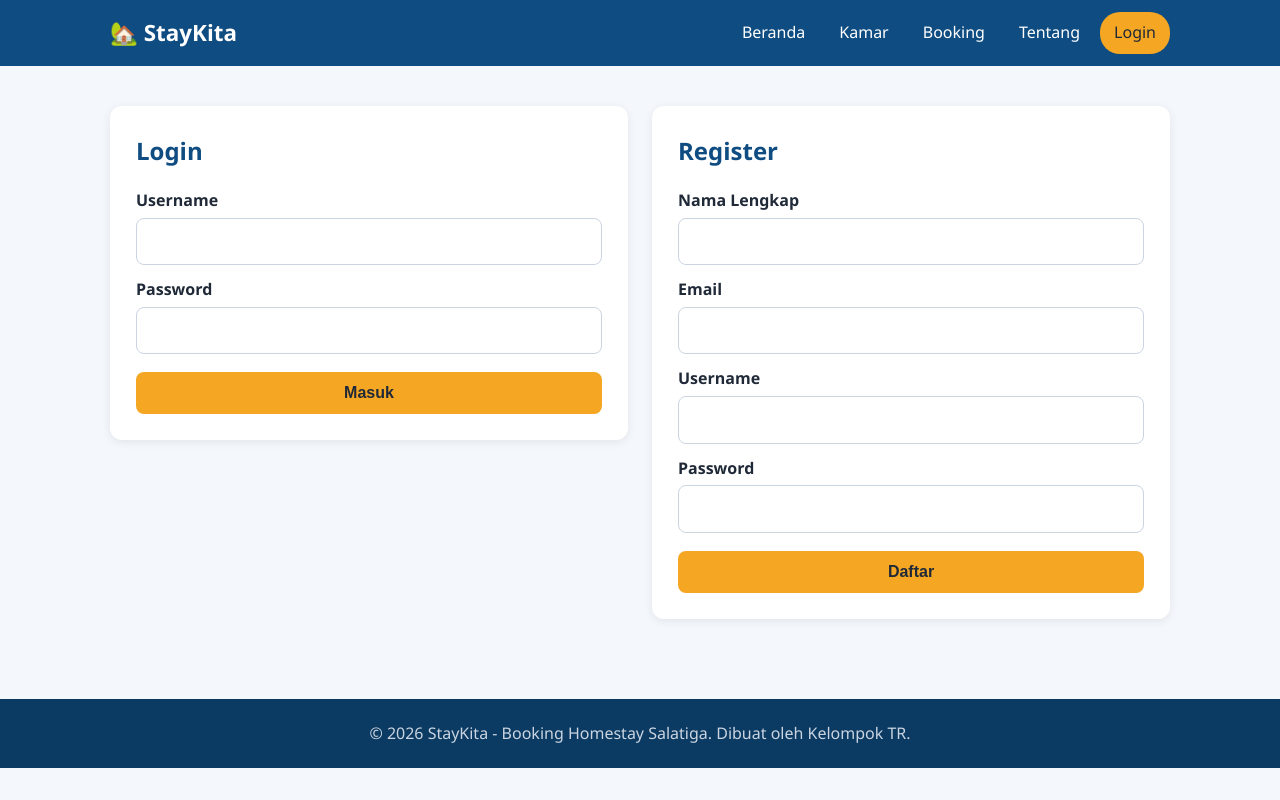
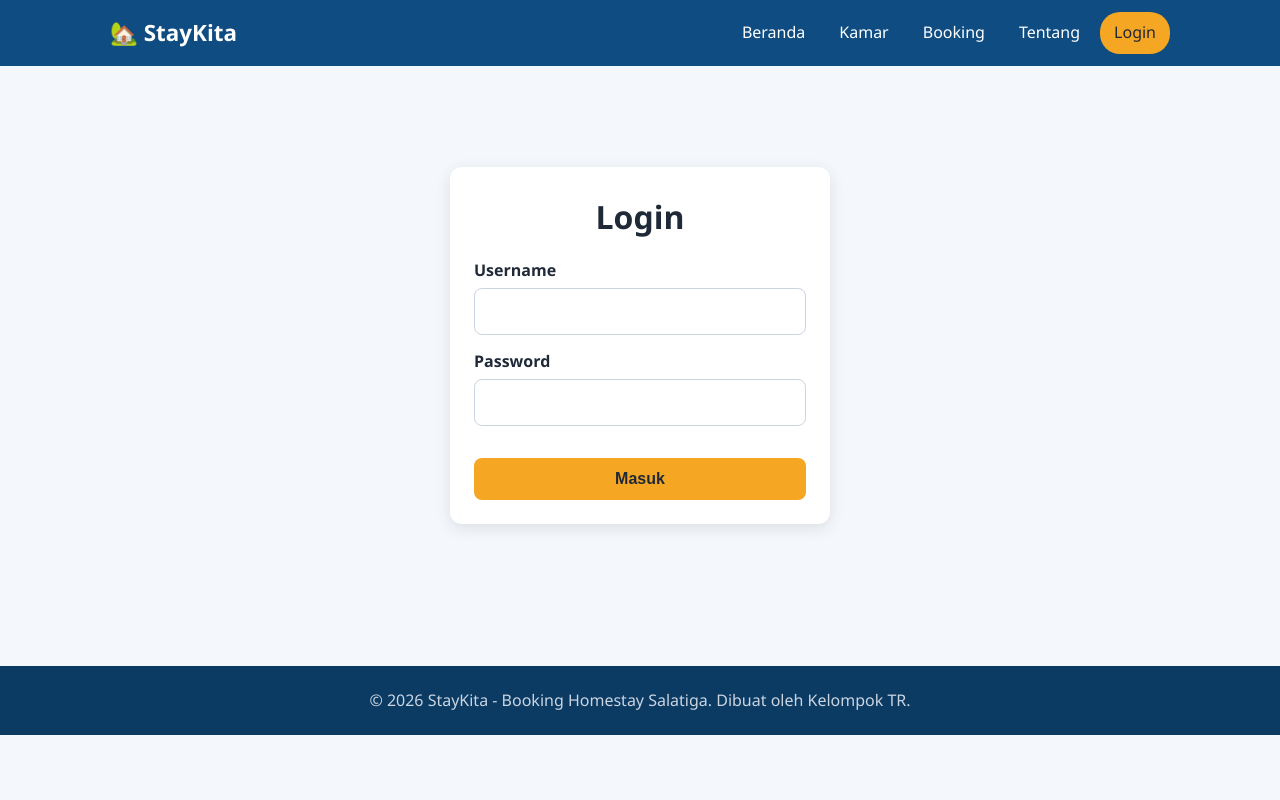
Before and after one commit to NasiKecap51/Waroreng-Lada-Hitam, a plain HTML site: page html/login.html in a window 1280 px wide. Drawn offline with Linux system fonts and the light colour scheme.

Commit message:
first commit

```diff
--- a/css/style.css
+++ b/css/style.css
@@ -253,3 +253,41 @@ footer {
     justify-content: center;
   }
 }
+
+.halaman-login {
+  min-height: 70vh;
+  display: flex;
+  justify-content: center;
+  align-items: center;
+  padding: 24px 16px;
+}
+
+.kartu-login {
+  width: 100%;
+  max-width: 380px;
+  padding: 24px;
+  background: #fff;
+  border-radius: 12px;
+  box-shadow: 0 4px 16px rgba(0, 0, 0, 0.1);
+}
+
+.kartu-login h1 {
+  text-align: center;
+  margin-bottom: 16px;
+}
+
+.kartu-login input {
+  display: block;
+  width: 100%;
+  box-sizing: border-box;
+  margin: 4px 0 14px;
+}
+
+.kartu-login .btn {
+  width: 100%;
+}
+
+.kartu-login .pesan {
+  text-align: center;
+  margin-top: 12px;
+}
--- a/html/login.html
+++ b/html/login.html
@@ -17,39 +17,31 @@
         <a href="kamar.html">Kamar</a>
         <a href="booking.html">Booking</a>
         <a href="tentang.html">Tentang</a>
-        <a href="login.html" class="aktif">Login</a>
+        <a href="login.html" class="aktif" aria-current="page">Login</a>
       </nav>
     </div>
   </header>
-  <main>
-    <div class="dua">
-      <form id="formLogin">
-        <h2>Login</h2>
-        <label for="username">Username</label>
-        <input id="username" type="text" required>
-        <label for="password">Password</label>
-        <input id="password" type="password" required>
-        <button class="btn" type="submit">Masuk</button>
-        <p class="pesan" id="pesan"></p>
-      </form>
-      <form action="login.html" method="get">
-        <h2>Register</h2>
-        <label for="rn">Nama Lengkap</label>
-        <input id="rn" name="rn" type="text" required>
-        <label for="re">Email</label>
-        <input id="re" name="re" type="email" required>
-        <label for="ru">Username</label>
-        <input id="ru" name="ru" type="text" required>
-        <label for="rp">Password</label>
-        <input id="rp" name="rp" type="password" required>
-        <button class="btn" type="submit">Daftar</button>
-      </form>
-    </div>
+
+  <main class="halaman-login">
+    <form id="formLogin" class="kartu-login" novalidate>
+      <h1>Login</h1>
+
+      <label for="username">Username</label>
+      <input id="username" name="username" type="text" autocomplete="username" required>
+
+      <label for="password">Password</label>
+      <input id="password" name="password" type="password" autocomplete="current-password" required>
+
+      <button class="btn" type="submit">Masuk</button>
+      <p class="pesan" id="pesan" role="alert" aria-live="polite"></p>
+    </form>
   </main>
+
   <footer>
     <p>&copy; 2026 StayKita - Booking Homestay Salatiga. Dibuat oleh Kelompok TR.</p>
   </footer>
-  <script src="../login.js"></script>
+
+  <script src="../js/login.js"></script>
 </body>
 
 </html>
```
